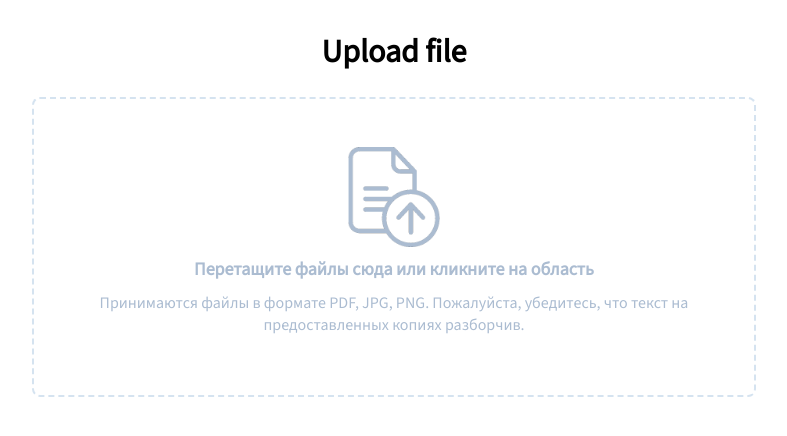
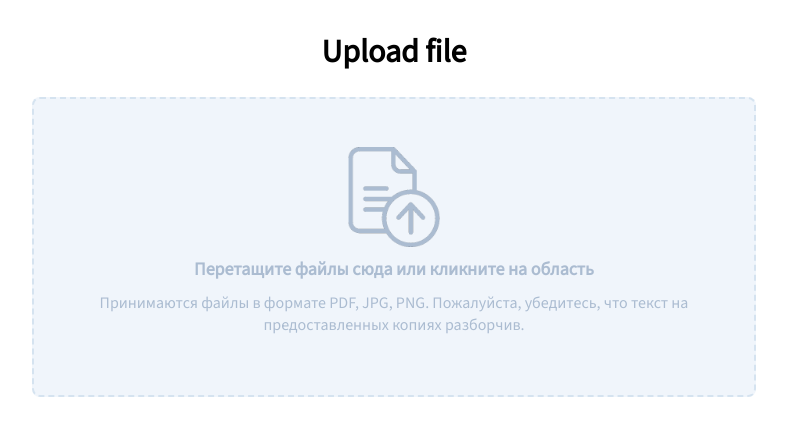
Before and after one commit to Torrex1/vue-buttons, a Vue app: page /upload-file in a window 1280 px wide. In both pictures the pointer is over the element 640 px from the left and 246 px from the top of the page. Shown: the top 436 px of the page, without its empty margins (246-1033 px from the left). Built offline with nearby package versions, Linux system fonts and the light colour scheme.

Commit message:
added hover state

```diff
--- a/src/components/UploadFile.vue
+++ b/src/components/UploadFile.vue
@@ -29,6 +29,10 @@
     font-size: 16px;
 }
 
+.upload-file-wrapper:hover {
+    background-color: #F0F5FB;
+}
+
 .upload-file-box {
     width: 592px;
     height: 192px;
```
